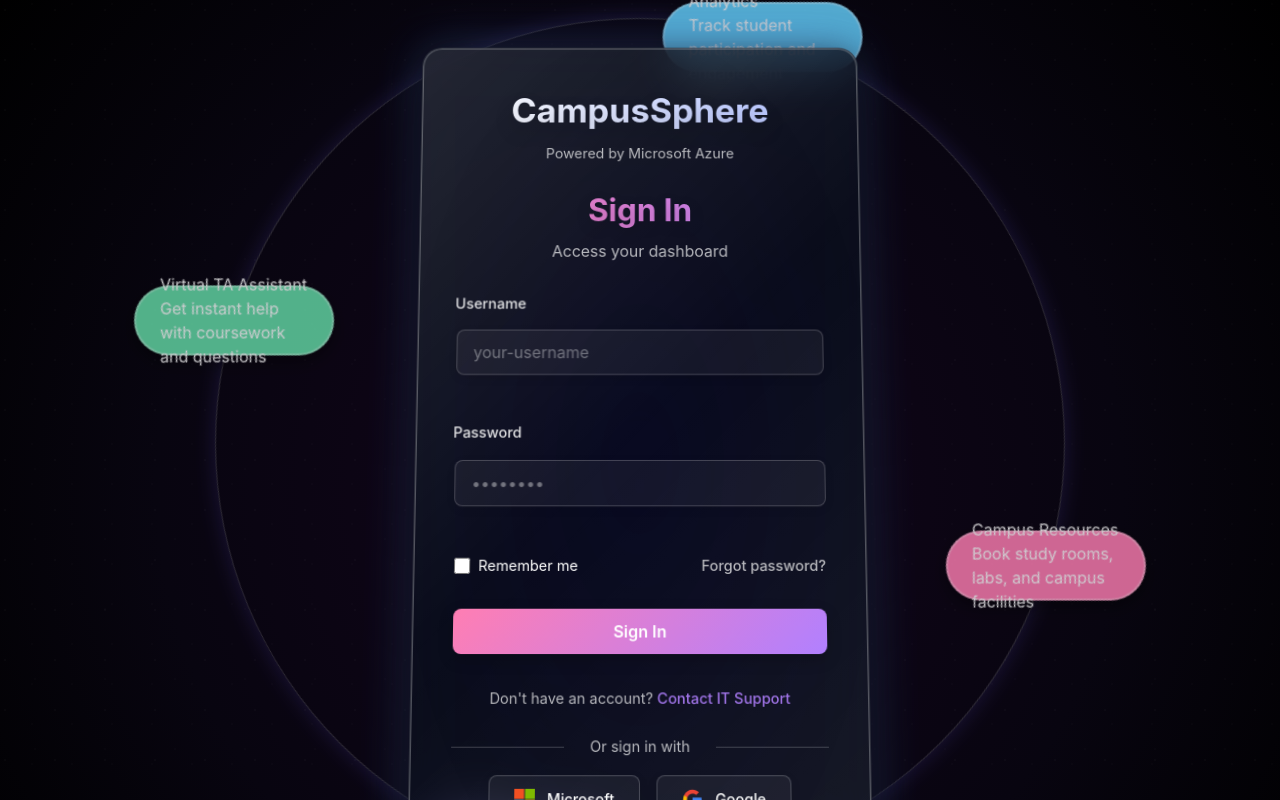
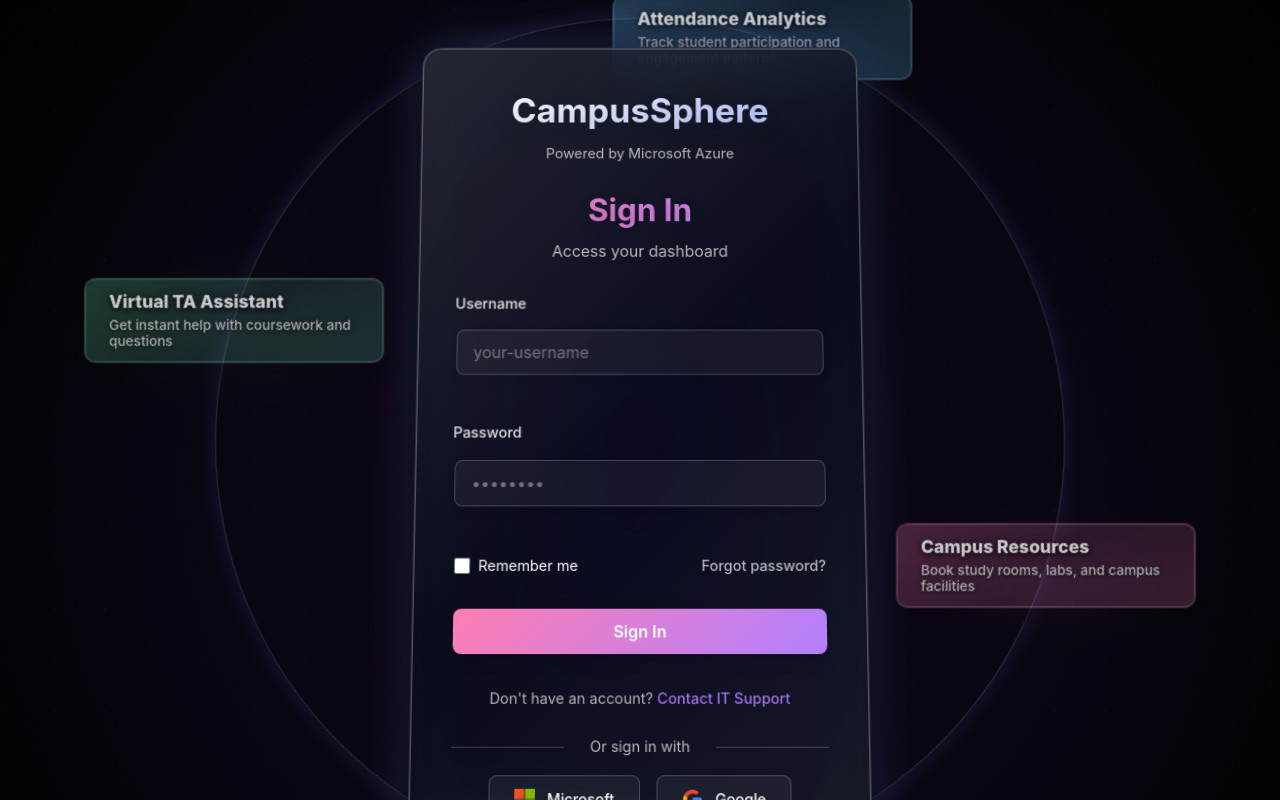
Before and after one commit to YixuPan/CAMPUS.AI, a React (Vite) app in the folder ui/: page /#/ in a window 1280 px wide. Shown: the top 800 px of the page. Built offline with nearby package versions, Linux system fonts and the light colour scheme.

Commit message:
update login

```diff
--- a/ui/src/Login.css
+++ b/ui/src/Login.css
@@ -136,32 +136,114 @@
   z-index: 0;
 }
 
-/* Feature items as cloud-like shapes that always face user */
+/* Feature items as longer bar-like shapes with glassmorphism design */
 .feature-item {
-  background: rgb(var(--feature-color-rgb));
+  background: rgba(var(--feature-color-rgb), 0.15);
+  backdrop-filter: blur(20px);
   padding: 1rem 1.5rem;
-  border-radius: 50px;
+  border-radius: 12px;
   display: flex;
-  justify-content: center;
+  justify-content: flex-start;
   align-items: center;
   box-shadow:
-    0 8px 25px rgba(0, 0, 0, 0.4),
-    0 4px 12px rgba(0, 0, 0, 0.3);
-  border: 2px solid rgba(255, 255, 255, 0.3);
+    0 20px 50px rgba(0, 0, 0, 0.3),
+    0 0 30px rgba(0, 0, 0, 0.2),
+    inset 0 0 0 1px rgba(255, 255, 255, 0.2);
+  border: 1px solid rgba(var(--feature-color-rgb), 0.3);
   pointer-events: none;
   cursor: default;
   position: absolute;
   overflow: visible;
   z-index: 5;
-  min-width: 180px;
-  max-width: 220px;
-  min-height: 60px;
-  /* Position on ring circumference */
-  width: 200px;
-  height: 70px;
+  /* Make features more compact and filled */
+  min-width: 280px;
+  max-width: 320px;
+  min-height: 80px;
+  width: 300px;
+  height: 85px;
 }
 
-/* Text label displayed directly on clouds */
+/* Add gradient overlay to match card style */
+.feature-item::before {
+  content: '';
+  position: absolute;
+  top: 0;
+  left: 0;
+  right: 0;
+  bottom: 0;
+  border-radius: 15px;
+  background: linear-gradient(
+    135deg,
+    rgba(var(--feature-color-rgb), 0.2) 0%,
+    transparent 50%,
+    rgba(var(--feature-color-rgb), 0.1) 100%
+  );
+  pointer-events: none;
+  z-index: 1;
+}
+
+/* Add subtle lighting effect */
+.feature-item::after {
+  content: '';
+  position: absolute;
+  top: -10px;
+  left: 0;
+  right: 0;
+  bottom: -30px;
+  width: 100%;
+  background: radial-gradient(
+    ellipse at center,
+    rgba(var(--feature-color-rgb), 0.2) 0%,
+    transparent 70%
+  );
+  filter: blur(20px);
+  z-index: -1;
+  pointer-events: none;
+  opacity: 0.5;
+}
+
+/* Container for feature content */
+.feature-content {
+  display: flex;
+  flex-direction: column;
+  align-items: flex-start;
+  justify-content: center;
+  text-align: left;
+  width: 100%;
+  gap: 0.25rem;
+  position: relative;
+  z-index: 2;
+}
+
+/* Feature title styling */
+.feature-title {
+  font-size: 1.1rem;
+  font-weight: 800;
+  text-shadow:
+    0 2px 4px rgba(0, 0, 0, 0.8),
+    0 0 8px rgba(0, 0, 0, 0.6);
+  color: #ffffff;
+  line-height: 1.1;
+  margin-bottom: 0.1rem;
+  position: relative;
+  z-index: 3;
+}
+
+/* Feature description styling */
+.feature-description {
+  font-size: 0.85rem;
+  font-weight: 500;
+  text-shadow:
+    0 1px 3px rgba(0, 0, 0, 0.7),
+    0 0 6px rgba(0, 0, 0, 0.5);
+  color: rgba(255, 255, 255, 0.95);
+  line-height: 1.2;
+  opacity: 0.9;
+  position: relative;
+  z-index: 3;
+}
+
+/* Update the old feature-text class to be compatible */
 .feature-text {
   font-size: 1rem;
   font-weight: 700;
@@ -181,32 +263,53 @@
   transition: none;
 }
 
-/* Remove old glow effects for pure solid colors */
-.feature-item::after {
-  display: none;
-}
-
-/* Remove cloud glow effect */
-.feature-item::before {
-  display: none;
-}
-
 /* Hover effect */
 .feature-item:hover {
   z-index: 100;
+  background: rgba(var(--feature-color-rgb), 0.25);
   box-shadow:
-    inset 8px -8px 20px rgba(255, 255, 255, 0.2),
-    inset -8px 8px 20px rgba(0, 0, 0, 0.4),
-    0 0 50px rgba(var(--feature-color-rgb), 0.8);
+    0 30px 60px rgba(0, 0, 0, 0.4),
+    0 0 40px rgba(0, 0, 0, 0.3),
+    inset 0 0 0 1px rgba(255, 255, 255, 0.3),
+    0 0 30px rgba(var(--feature-color-rgb), 0.6);
+  border-color: rgba(var(--feature-color-rgb), 0.5);
+  transform: translateY(-3px);
   /* Scale but preserve animation */
   animation: planet-motion-hover var(--orbit-duration, 120s) linear infinite;
 }
 
-.feature-item:hover .feature-text {
-  font-size: 1rem;
+.feature-item:hover::before {
+  background: linear-gradient(
+    135deg,
+    rgba(var(--feature-color-rgb), 0.3) 0%,
+    transparent 50%,
+    rgba(var(--feature-color-rgb), 0.15) 100%
+  );
+}
+
+.feature-item:hover::after {
+  opacity: 0.8;
+  background: radial-gradient(
+    ellipse at center,
+    rgba(var(--feature-color-rgb), 0.4) 0%,
+    transparent 70%
+  );
+}
+
+.feature-item:hover .feature-title {
+  font-size: 1.3rem;
   text-shadow:
-    0 0 5px rgba(0, 0, 0, 0.9),
-    0 0 15px rgba(var(--feature-color-rgb), 1);
+    0 2px 6px rgba(0, 0, 0, 0.9),
+    0 0 15px rgba(var(--feature-color-rgb), 1),
+    0 0 25px rgba(255, 255, 255, 0.3);
+}
+
+.feature-item:hover .feature-description {
+  opacity: 1;
+  text-shadow:
+    0 1px 4px rgba(0, 0, 0, 0.8),
+    0 0 10px rgba(var(--feature-color-rgb), 0.8),
+    0 0 15px rgba(255, 255, 255, 0.2);
 }
 
 /* Hover animation for planets */
@@ -239,9 +342,9 @@
   }
 }
 
-/* Position features on the ring circumference - exactly on the border */
+/* Position features on the ring circumference - adjusted for compact bars */
 .feature-item.top {
-  top: -35px;
+  top: -42px;
   left: 50%;
   transform: translateX(-50%);
   animation: counter-rotate-text var(--orbit-duration, 120s) linear infinite;
@@ -249,13 +352,13 @@
 
 .feature-item.right {
   top: 50%;
-  right: -100px;
+  right: -150px;
   transform: translateY(-50%);
   animation: counter-rotate-text-vertical var(--orbit-duration, 120s) linear infinite;
 }
 
 .feature-item.bottom {
-  bottom: -35px;
+  bottom: -42px;
   left: 50%;
   transform: translateX(-50%);
   animation: counter-rotate-text var(--orbit-duration, 120s) linear infinite;
@@ -263,7 +366,7 @@
 
 .feature-item.left {
   top: 50%;
-  left: -100px;
+  left: -150px;
   transform: translateY(-50%);
   animation: counter-rotate-text-vertical var(--orbit-duration, 120s) linear infinite;
 }
@@ -621,7 +724,23 @@
 /* Responsive design */
 @media (max-width: 900px) {
   .feature-orbit:nth-child(n+4) {
-    display: none; /* Hide some orbits on smaller screens */
+    display: none;
+  }
+
+  /* Scale down features on smaller screens */
+  .feature-item {
+    width: 240px;
+    height: 70px;
+    min-width: 220px;
+    padding: 0.8rem 1.2rem;
+  }
+
+  .feature-title {
+    font-size: 1rem;
+  }
+
+  .feature-description {
+    font-size: 0.75rem;
   }
 }
 
@@ -635,20 +754,40 @@
   }
 
   .login-card {
-    padding: 1.5rem;
+    padding: 2rem 1.5rem;
   }
 
   .feature-orbit:nth-child(n+3) {
-    display: none; /* Hide more orbits on mobile */
+    display: none;
+  }
+
+  /* Further scale down features for mobile */
+  .feature-item {
+    width: 200px;
+    height: 60px;
+    min-width: 180px;
+    padding: 0.7rem 1rem;
+  }
+
+  .feature-title {
+    font-size: 0.9rem;
+    margin-bottom: 0.1rem;
+  }
+
+  .feature-description {
+    font-size: 0.7rem;
+    line-height: 1.1;
   }
 
   .sso-buttons {
     flex-direction: column;
+    gap: 0.75rem;
   }
 
   .footer-links {
-    flex-wrap: wrap;
+    flex-direction: column;
     gap: 1rem;
+    text-align: center;
   }
 }
 
```
